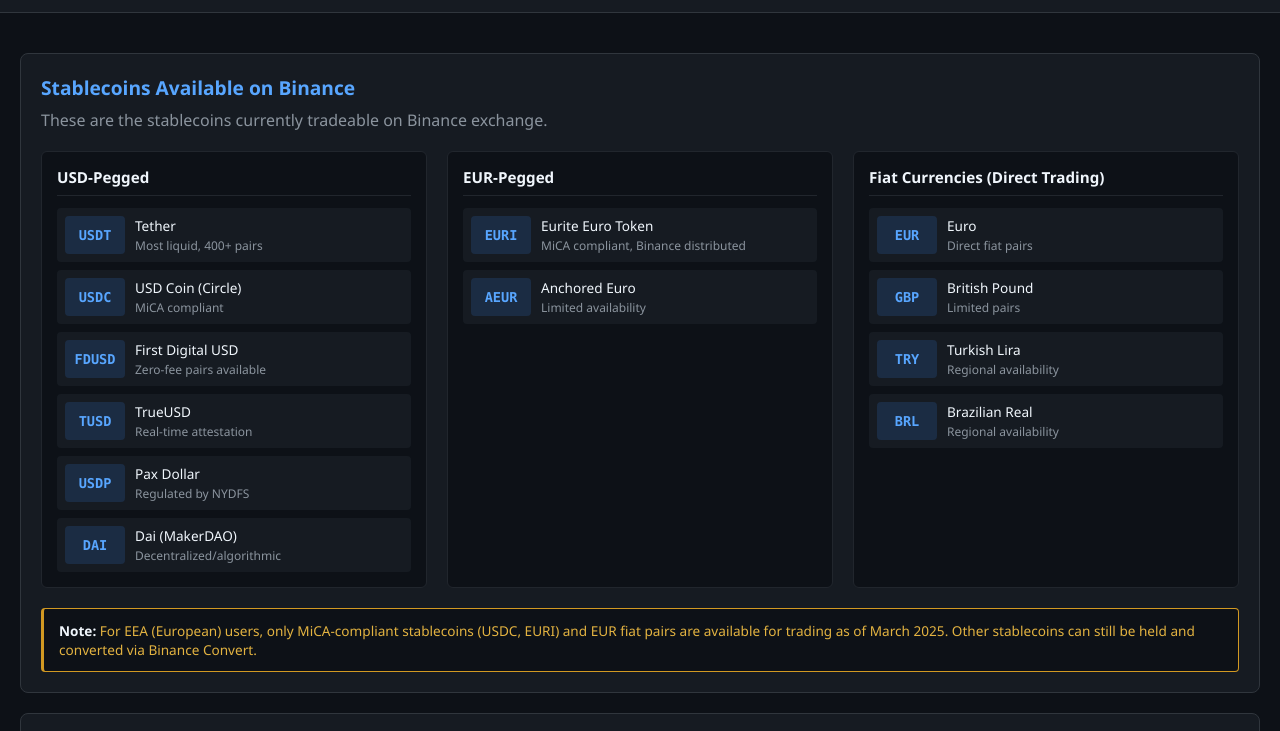
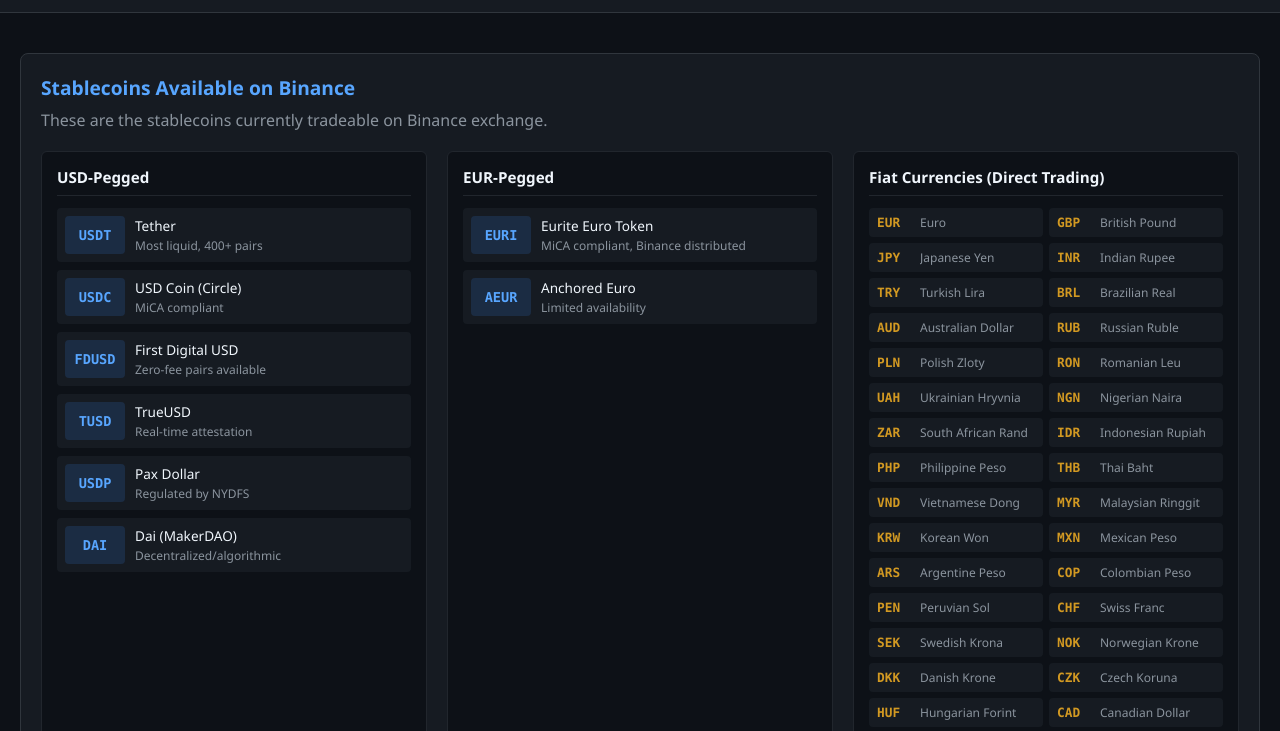
Before and after one commit to s3nmith/binance-stream-api, a website: page public/liquidity.html in a window 1280 px wide. Shown: the part 53-784 px from the top of the page. Drawn offline with Linux system fonts and the light colour scheme; no server answers.

Commit message:
page change

```diff
--- a/public/css/liquidity.css
+++ b/public/css/liquidity.css
@@ -100,6 +100,45 @@
 
 .stablecoin-note-box strong {
     color: #f0f6fc;
+}
+
+/* Compact fiat currency grid */
+.fiat-grid {
+    display: grid;
+    grid-template-columns: repeat(auto-fill, minmax(140px, 1fr));
+    gap: 6px;
+}
+
+.fiat-item {
+    display: flex;
+    align-items: center;
+    gap: 8px;
+    padding: 6px 8px;
+    background: #161b22;
+    border-radius: 4px;
+}
+
+.fiat-ticker {
+    font-family: 'Consolas', monospace;
+    font-weight: bold;
+    font-size: 0.8rem;
+    color: #d29922;
+    min-width: 35px;
+}
+
+.fiat-name {
+    color: #8b949e;
+    font-size: 0.75rem;
+    white-space: nowrap;
+    overflow: hidden;
+    text-overflow: ellipsis;
+}
+
+.fiat-note {
+    color: #8b949e;
+    font-size: 0.75rem;
+    margin-top: 10px;
+    font-style: italic;
 }
 
 /* =============================================================================
--- a/public/liquidity.html
+++ b/public/liquidity.html
@@ -86,28 +86,43 @@
                 <!-- Fiat Currencies -->
                 <div class="stablecoin-category">
                     <h3>Fiat Currencies (Direct Trading)</h3>
-                    <div class="stablecoin-list">
-                        <div class="stablecoin-item">
-                            <span class="stablecoin-ticker">EUR</span>
-                            <span class="stablecoin-name">Euro</span>
-                            <span class="stablecoin-note">Direct fiat pairs</span>
-                        </div>
-                        <div class="stablecoin-item">
-                            <span class="stablecoin-ticker">GBP</span>
-                            <span class="stablecoin-name">British Pound</span>
-                            <span class="stablecoin-note">Limited pairs</span>
-                        </div>
-                        <div class="stablecoin-item">
-                            <span class="stablecoin-ticker">TRY</span>
-                            <span class="stablecoin-name">Turkish Lira</span>
-                            <span class="stablecoin-note">Regional availability</span>
-                        </div>
-                        <div class="stablecoin-item">
-                            <span class="stablecoin-ticker">BRL</span>
-                            <span class="stablecoin-name">Brazilian Real</span>
-                            <span class="stablecoin-note">Regional availability</span>
-                        </div>
+                    <div class="stablecoin-list fiat-grid">
+                        <div class="fiat-item"><span class="fiat-ticker">EUR</span><span class="fiat-name">Euro</span></div>
+                        <div class="fiat-item"><span class="fiat-ticker">GBP</span><span class="fiat-name">British Pound</span></div>
+                        <div class="fiat-item"><span class="fiat-ticker">JPY</span><span class="fiat-name">Japanese Yen</span></div>
+                        <div class="fiat-item"><span class="fiat-ticker">INR</span><span class="fiat-name">Indian Rupee</span></div>
+                        <div class="fiat-item"><span class="fiat-ticker">TRY</span><span class="fiat-name">Turkish Lira</span></div>
+                        <div class="fiat-item"><span class="fiat-ticker">BRL</span><span class="fiat-name">Brazilian Real</span></div>
+                        <div class="fiat-item"><span class="fiat-ticker">AUD</span><span class="fiat-name">Australian Dollar</span></div>
+                        <div class="fiat-item"><span class="fiat-ticker">RUB</span><span class="fiat-name">Russian Ruble</span></div>
+                        <div class="fiat-item"><span class="fiat-ticker">PLN</span><span class="fiat-name">Polish Zloty</span></div>
+                        <div class="fiat-item"><span class="fiat-ticker">RON</span><span class="fiat-name">Romanian Leu</span></div>
+                        <div class="fiat-item"><span class="fiat-ticker">UAH</span><span class="fiat-name">Ukrainian Hryvnia</span></div>
+                        <div class="fiat-item"><span class="fiat-ticker">NGN</span><span class="fiat-name">Nigerian Naira</span></div>
+                        <div class="fiat-item"><span class="fiat-ticker">ZAR</span><span class="fiat-name">South African Rand</span></div>
+                        <div class="fiat-item"><span class="fiat-ticker">IDR</span><span class="fiat-name">Indonesian Rupiah</span></div>
+                        <div class="fiat-item"><span class="fiat-ticker">PHP</span><span class="fiat-name">Philippine Peso</span></div>
+                        <div class="fiat-item"><span class="fiat-ticker">THB</span><span class="fiat-name">Thai Baht</span></div>
+                        <div class="fiat-item"><span class="fiat-ticker">VND</span><span class="fiat-name">Vietnamese Dong</span></div>
+                        <div class="fiat-item"><span class="fiat-ticker">MYR</span><span class="fiat-name">Malaysian Ringgit</span></div>
+                        <div class="fiat-item"><span class="fiat-ticker">KRW</span><span class="fiat-name">Korean Won</span></div>
+                        <div class="fiat-item"><span class="fiat-ticker">MXN</span><span class="fiat-name">Mexican Peso</span></div>
+                        <div class="fiat-item"><span class="fiat-ticker">ARS</span><span class="fiat-name">Argentine Peso</span></div>
+                        <div class="fiat-item"><span class="fiat-ticker">COP</span><span class="fiat-name">Colombian Peso</span></div>
+                        <div class="fiat-item"><span class="fiat-ticker">PEN</span><span class="fiat-name">Peruvian Sol</span></div>
+                        <div class="fiat-item"><span class="fiat-ticker">CHF</span><span class="fiat-name">Swiss Franc</span></div>
+                        <div class="fiat-item"><span class="fiat-ticker">SEK</span><span class="fiat-name">Swedish Krona</span></div>
+                        <div class="fiat-item"><span class="fiat-ticker">NOK</span><span class="fiat-name">Norwegian Krone</span></div>
+                        <div class="fiat-item"><span class="fiat-ticker">DKK</span><span class="fiat-name">Danish Krone</span></div>
+                        <div class="fiat-item"><span class="fiat-ticker">CZK</span><span class="fiat-name">Czech Koruna</span></div>
+                        <div class="fiat-item"><span class="fiat-ticker">HUF</span><span class="fiat-name">Hungarian Forint</span></div>
+                        <div class="fiat-item"><span class="fiat-ticker">CAD</span><span class="fiat-name">Canadian Dollar</span></div>
+                        <div class="fiat-item"><span class="fiat-ticker">NZD</span><span class="fiat-name">New Zealand Dollar</span></div>
+                        <div class="fiat-item"><span class="fiat-ticker">HKD</span><span class="fiat-name">Hong Kong Dollar</span></div>
+                        <div class="fiat-item"><span class="fiat-ticker">SGD</span><span class="fiat-name">Singapore Dollar</span></div>
+                        <div class="fiat-item"><span class="fiat-ticker">TWD</span><span class="fiat-name">Taiwan Dollar</span></div>
                     </div>
+                    <p class="fiat-note">Availability varies by region. Not all pairs exist for every fiat currency.</p>
                 </div>
             </div>
 
```
